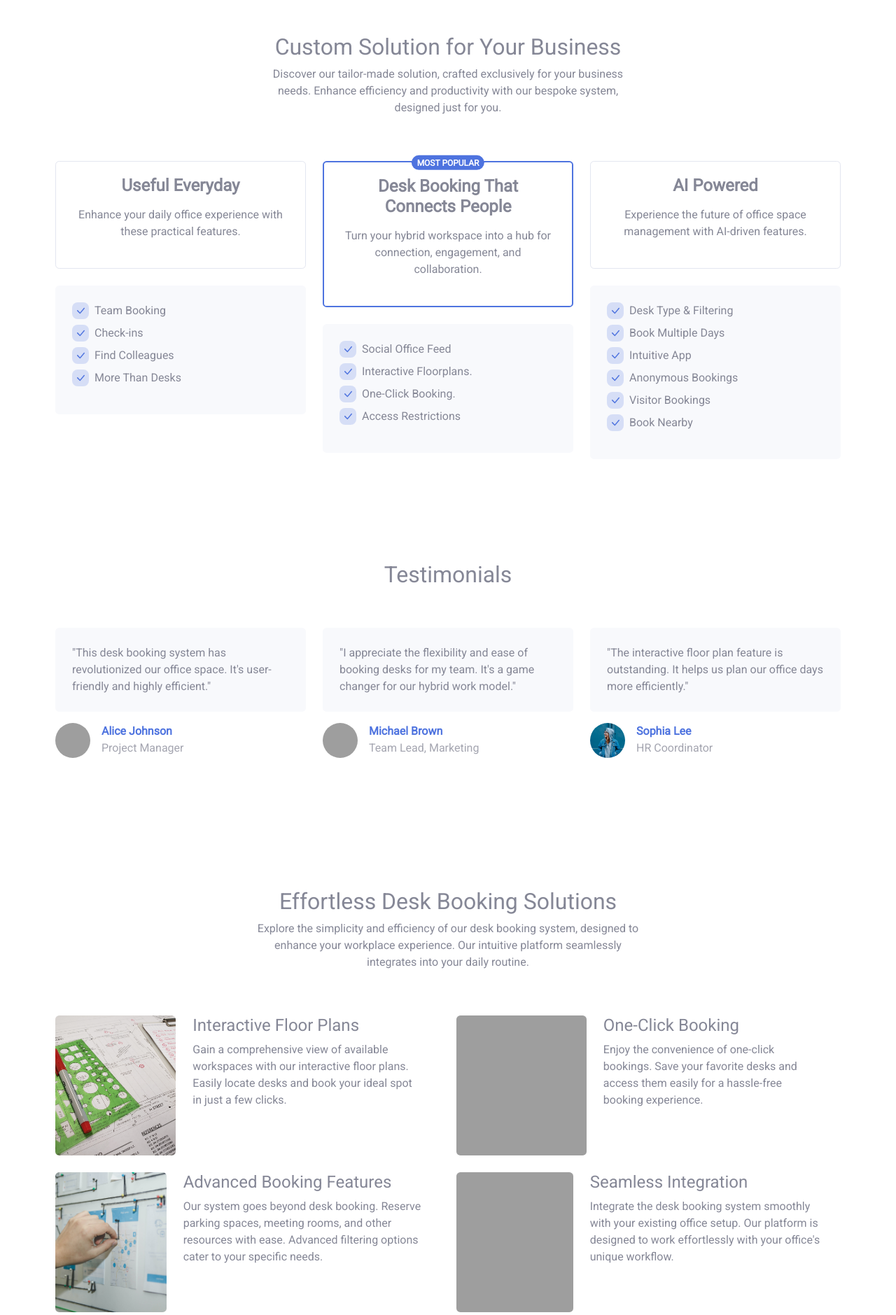
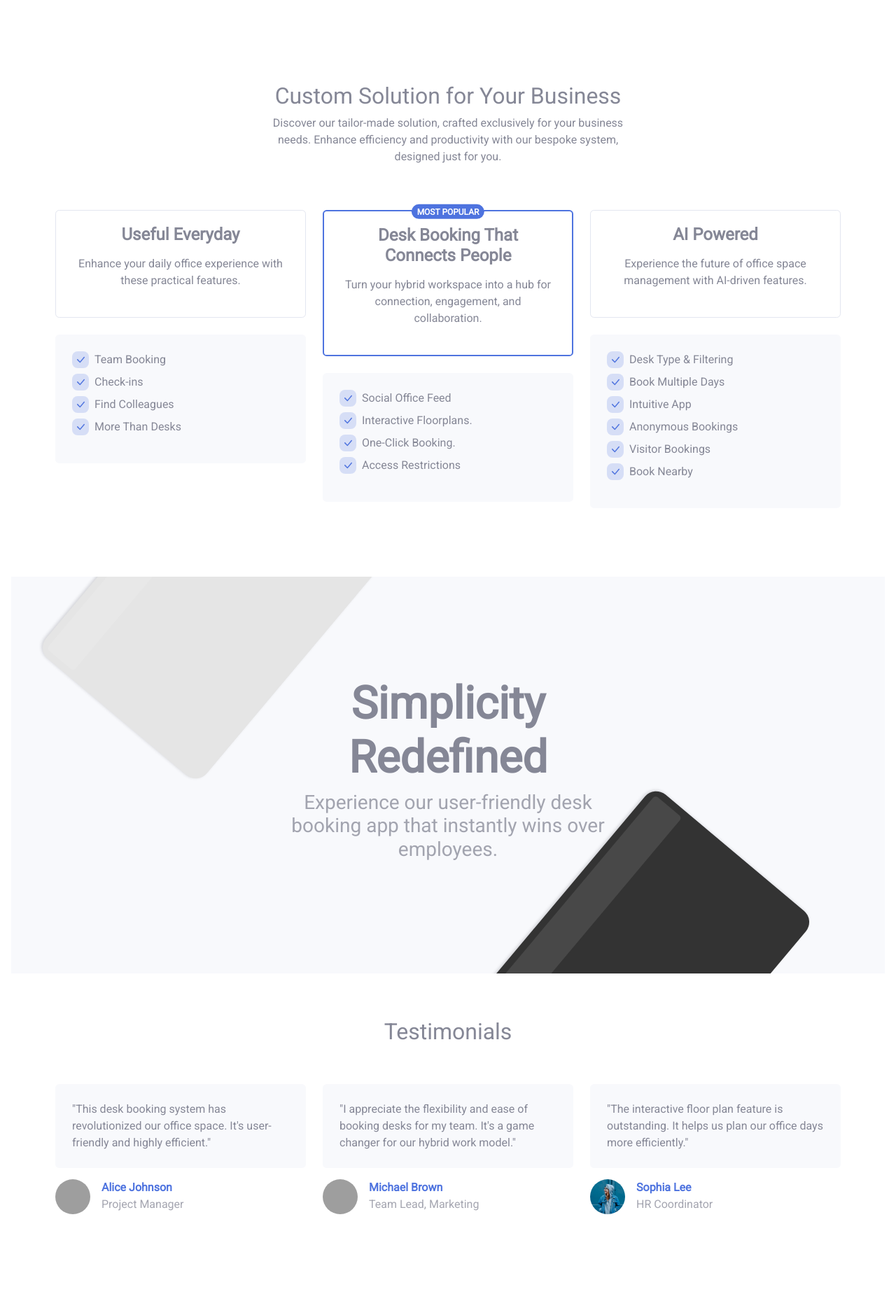
Before and after one commit to MichalZak17/Employee-Virtual-Environment, a Django app: page /product/ in a window 1280 px wide. Shown: the part 87-1966 px from the top of the page at 70% size. Run offline with Django 5.2, Linux system fonts and the light colour scheme; some libraries are stand-ins or nearby versions; grey boxes are pictures that could not be loaded.

Commit message:
Add styling and content to product page

```diff
--- a/frontpage_app/templates/frontpage_app/product.html
+++ b/frontpage_app/templates/frontpage_app/product.html
@@ -37,7 +37,7 @@
         </div>
     </nav>
 
-    <div class="container py-4 py-xl-5" style = "margin-bottom: 50px;">
+    <div class="container py-4 py-xl-5" style = "margin-bottom: 50px; margin-top: 70px;">
         <div class="row mb-5">
             <div class="col-md-8 col-xl-6 text-center mx-auto">
                 <h2>Custom Solution for Your Business</h2>
@@ -128,6 +128,15 @@
                 </div>
             </div>
         </div>
+    </div>
+
+    <div class="position-relative overflow-hidden p-3 p-md-5 m-md-3 text-center bg-body-tertiary" style="font-family: 'Roboto', sans-serif;">
+            <div class="col-md-6 p-lg-5 mx-auto my-5">
+                <h1 class="display-3 fw-bold">Simplicity Redefined</h1>
+                <h3 class="fw-normal text-muted mb-3">Experience our user-friendly desk booking app that instantly wins over employees.</h3>
+            </div>
+            <div class="product-desk shadow-sm d-none d-md-block"></div>
+            <div class="product-desk product-desk-2 shadow-sm d-none d-md-block"></div>
     </div>
 
     <div class="container py-4 py-xl-5" style = "margin-bottom: 90px;">
@@ -230,7 +239,7 @@
             </div>
             <form class="d-flex justify-content-center flex-wrap" method="post" onsubmit="return false;">
                 <div class="mb-3"><input class="form-control" type="email" name="email" placeholder="Your Email" style="border-radius: 10.6px;"></div>
-                <div class="mb-3"><button class="btn btn-primary ms-2" type="submit" style="background: rgb(190,82,179);border-color: rgba(255,255,255,0);">Subscribe </button></div>
+                <div class="mb-3"><button class="btn btn-primary ms-2" type="submit" style="background: #000000;border-color: rgba(255,255,255,0);">Subscribe </button></div>
             </form>
         </div>
     </section>
--- a/static/assets/css/Styles.css
+++ b/static/assets/css/Styles.css
@@ -612,3 +612,33 @@
 }
 
 /*team section end*/
+
+.product-desk {
+  position: absolute;
+  right: 10%;
+  bottom: -30%;
+  width: 500px; /* wider to resemble a desk */
+  height: 300px; /* shorter height for a desk */
+  background-color: #333; /* original device color */
+  border-radius: 21px; /* keeping original border radius */
+  transform: rotate(130deg); /* original rotation */
+}
+
+.product-desk::before {
+  position: absolute;
+  top: 80%; /* adjust to create a thin tabletop-like appearance */
+  right: 10px;
+  bottom: 10px;
+  left: 10px;
+  content: "";
+  background-color: rgba(255, 255, 255, .1); /* original shade for desk surface */
+  border-radius: 5px;
+}
+
+.product-desk-2 {
+  top: -25%;
+  right: auto;
+  bottom: 0;
+  left: 5%;
+  background-color: #e5e5e5; /* original device color for the second desk */
+}
```
